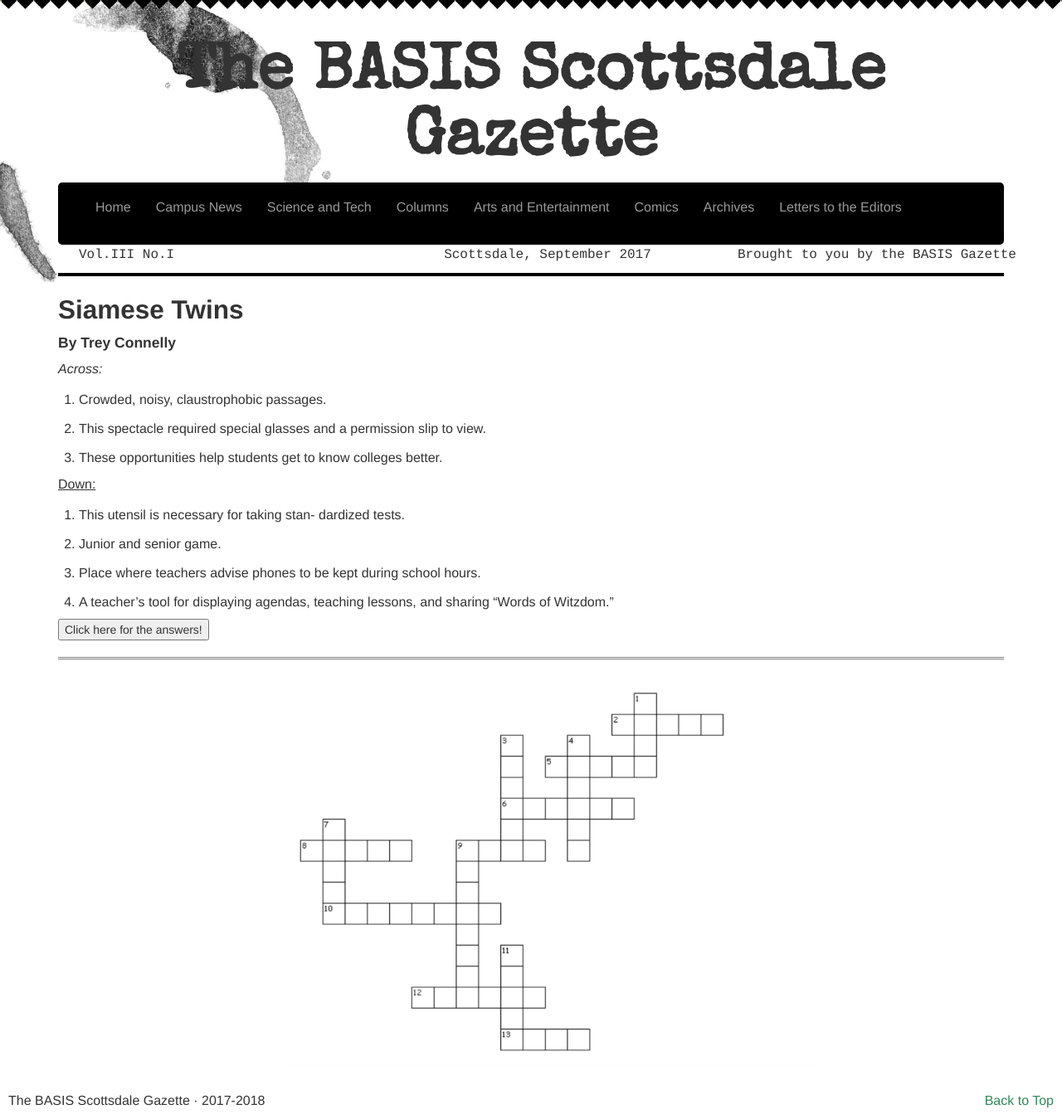
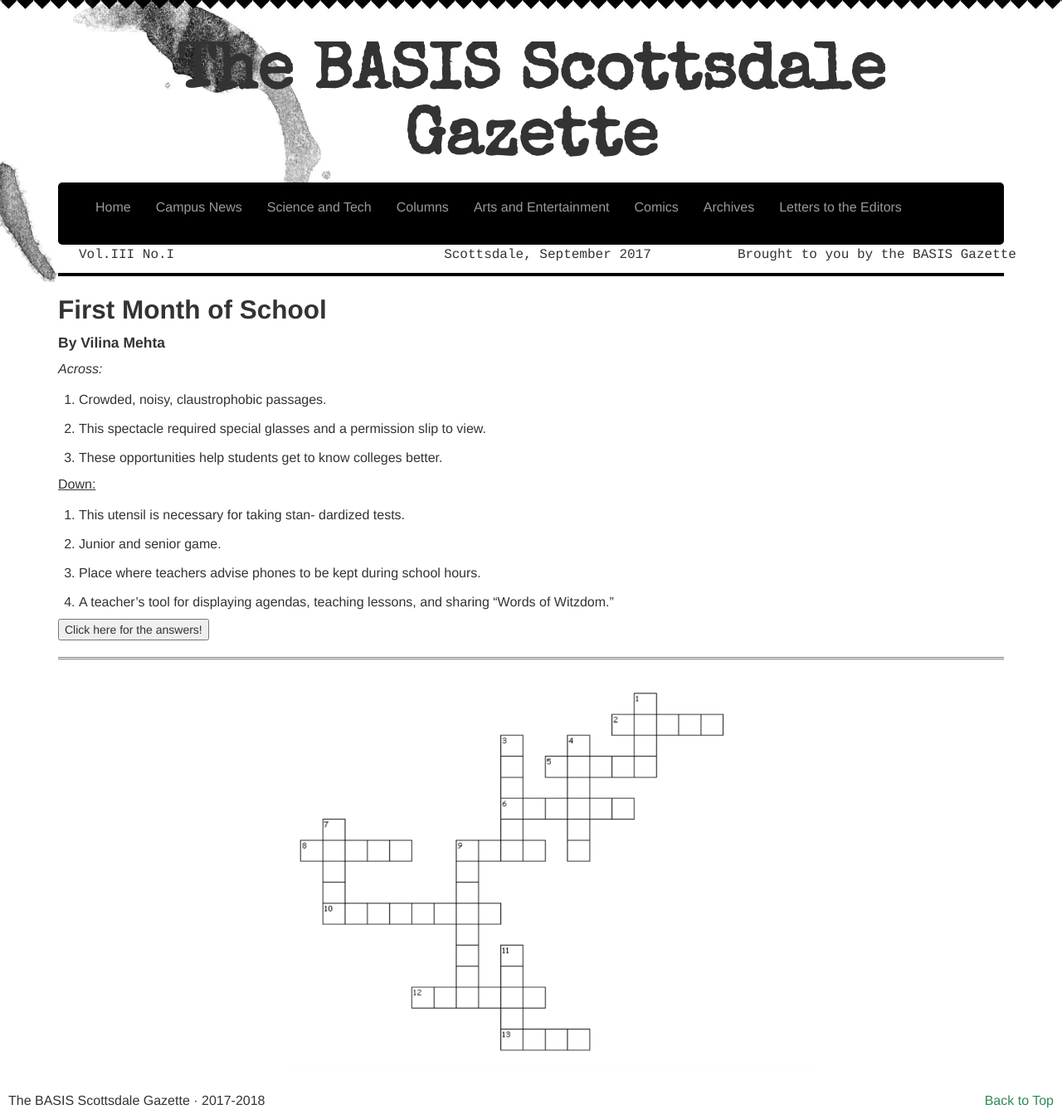
Before and after one commit to Awake99/Awake99.github.io, a Jekyll site: the page built from comics/_posts/2015-11-09-crossword.md, in a window 1280 px wide. Shown: the whole page at 83% size. Built offline with Jekyll 4.4.1, drawn with Linux system fonts in a browser that asks for light colours; nearby versions of some CDN libraries.

Commit message:
Update 2015-11-09-crossword.md

```diff
--- a/comics/_posts/2015-11-09-crossword.md
+++ b/comics/_posts/2015-11-09-crossword.md
@@ -1,12 +1,12 @@
 ---
 layout: article
 image: /img/17.png
-title: Siamese Twins
+title: First Month of School
 excerpt: "Try out this crossword puzzle!"
 ---
 
-<h2>Siamese Twins</h2>
-<h4>By Trey Connelly</h4>
+<h2>First Month of School</h2>
+<h4>By Vilina Mehta</h4>
 
 <em>Across:</em>
 
```
